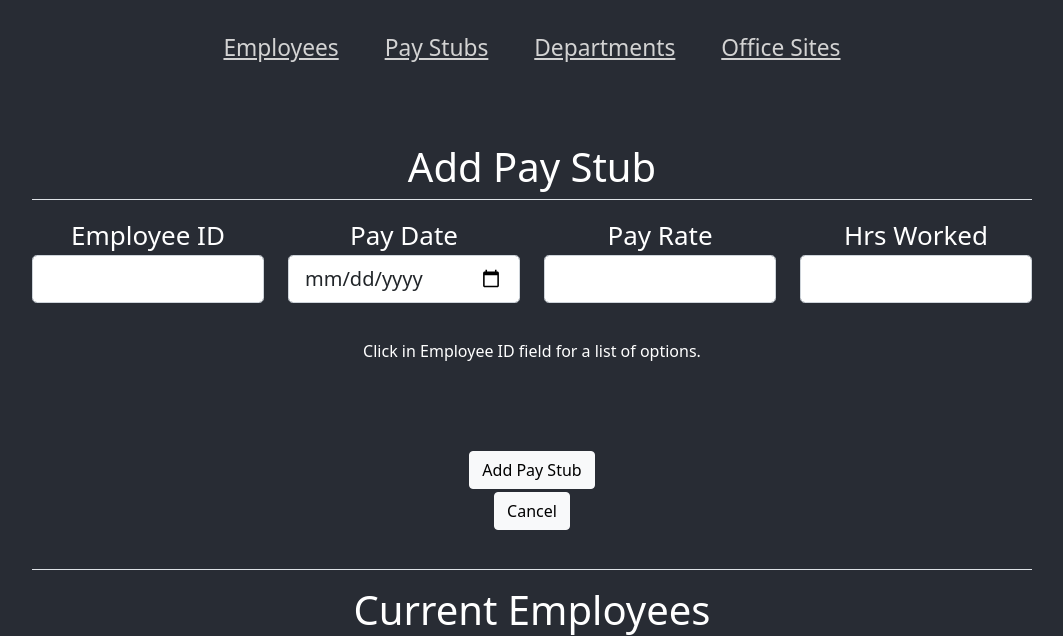
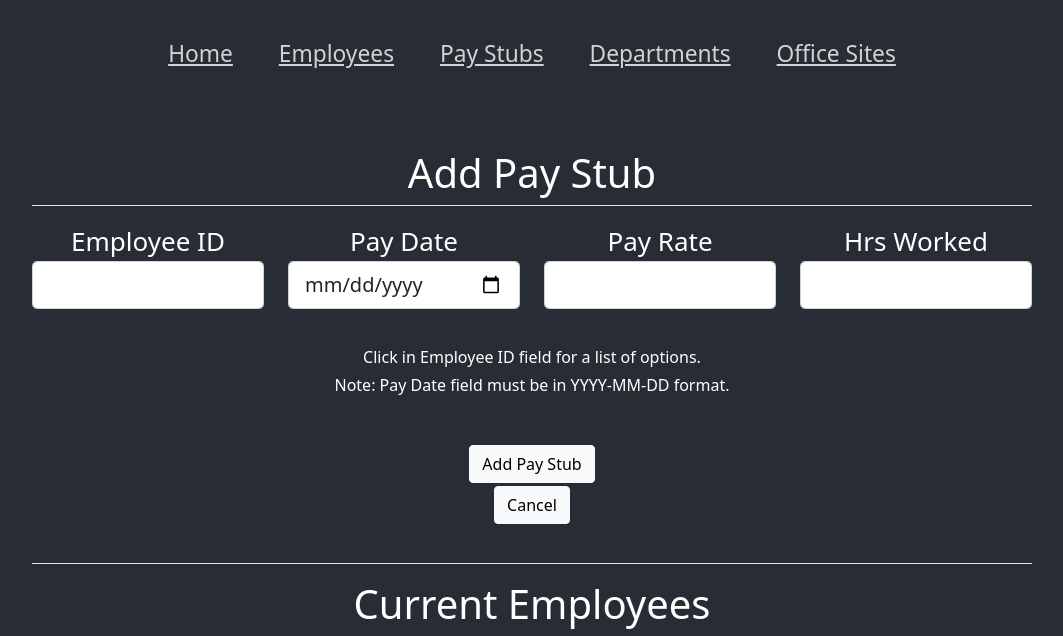
Before and after one commit to SamuelHaupt/projects, a Flask app: page /addpaystub in a window 1280 px wide. Shown: the top 636 px of the page, without its empty margins (108-1171 px from the left). Run offline with Flask 2, Linux system fonts and the light colour scheme; data that the repository does not hold is empty; some libraries are stand-ins or nearby versions.

Commit message:
fix date field

```diff
--- a/app.py
+++ b/app.py
@@ -231,18 +231,14 @@ def addpaystub():
     if form.validate_on_submit():
         query = 'SELECT * FROM Employees WHERE `employeeID` = %s;'
         cursor = db.execute_query(db_connection=db_connection, query=query, query_params=(form.employeeID.data,))
-        employeeInDatabase = not all(cursor.fetchall())
+        cursor.fetchall()
 
-        if employeeInDatabase:
-            query = 'INSERT INTO `PayStubs` (`employeeID`, `payDate`, `payRate`, `hoursWorked`) VALUES (%s, %s, %s, %s);'
-            query_params = (form.employeeID.data, form.payDate.data, form.payRate.data, form.hoursWorked.data)
-            db.execute_query(db_connection=db_connection, query=query, query_params=query_params)
+        query = 'INSERT INTO `PayStubs` (`employeeID`, `payDate`, `payRate`, `hoursWorked`) VALUES (%s, %s, %s, %s);'
+        query_params = (form.employeeID.data, form.payDate.data, form.payRate.data, form.hoursWorked.data)
+        db.execute_query(db_connection=db_connection, query=query, query_params=query_params)
 
-            flash('Pay Stub added successfully.', 'success')
-            return redirect(url_for('paystubs'))
-
-        else:
-            flash('Employee not in database!', 'danger')
+        flash('Pay Stub added successfully.', 'success')
+        return redirect(url_for('paystubs'))
 
     return render_template('addpaystub.html', title='Add Pay Stub', form=form, employeesList=employees)
 
--- a/forms.py
+++ b/forms.py
@@ -1,7 +1,7 @@
 from logging import NullHandler
 from flask_wtf import FlaskForm
 from wtforms import StringField, SubmitField, IntegerField, SelectField, DecimalField, DateField
-from wtforms.validators import DataRequired, InputRequired, Length, NumberRange
+from wtforms.validators import DataRequired, InputRequired, Length, NumberRange, ValidationError
 
 # Citation for using Flask forms:
 # Date: 11/27/2021
@@ -34,7 +34,7 @@ class UpdateEmployeeForm(FlaskForm):
 
 class AddPayStubForm(FlaskForm):
     employeeID = SelectField('Employee ID', coerce=int, choices=list(), validators=[InputRequired()])
-    payDate = DateField('Pay Date', validators=[DataRequired(), Length(min=2, max=20)])
+    payDate = DateField('Pay Date', validators=[DataRequired()])
     payRate = DecimalField('Pay Rate', validators=[DataRequired(), NumberRange(min=0, max=99999)])
     hoursWorked = DecimalField('Hrs Worked', validators=[DataRequired(), NumberRange(min=0, max=99999)])
     submit = SubmitField('Add Pay Stub')
--- a/templates/addpaystub.html
+++ b/templates/addpaystub.html
@@ -76,9 +76,9 @@
 
             <br />
             <h6>Click in Employee ID field for a list of options.</h6>
+            <h6>Note: Pay Date field must be in YYYY-MM-DD format.</h6>
             <br />
 
-            <br />
             <div class='col'>
                 {{ form.submit(class='btn btn-light') }}
             </div>
--- a/templates/layout.html
+++ b/templates/layout.html
@@ -35,6 +35,7 @@
     </head>
     <body>
         <small>
+            <a class='links' href='{{ url_for("home") }}'>Home</a>
             <a class='links' href='{{ url_for("employees") }}'>Employees</a>
             <a class='links' href='{{ url_for("paystubs") }}'>Pay Stubs</a>
             <a class='links' href='{{ url_for("departments") }}'>Departments</a>
```
